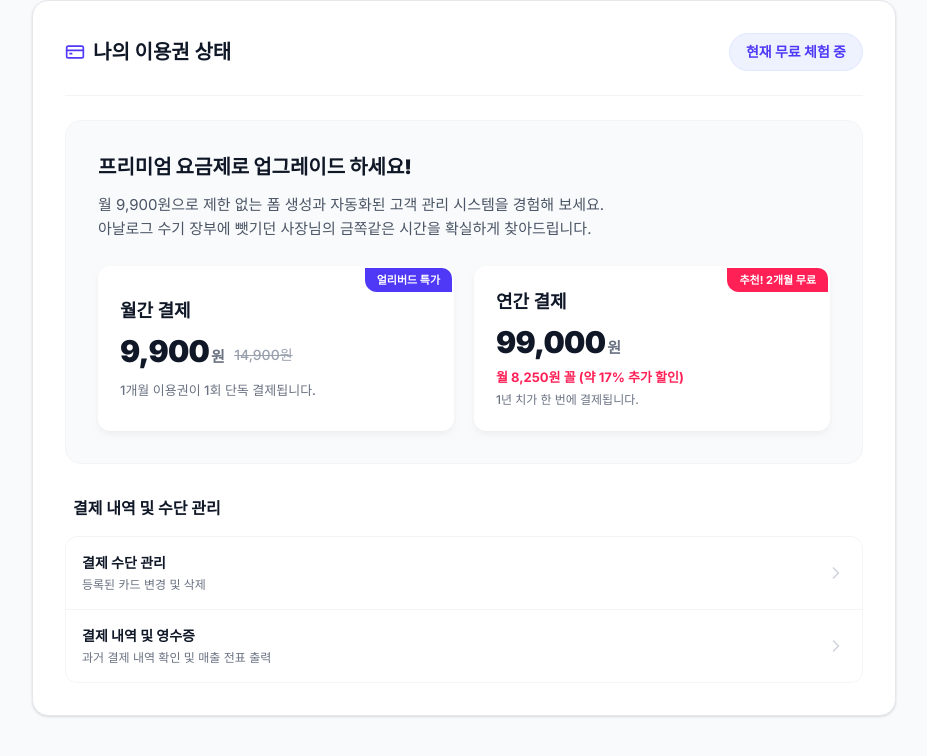
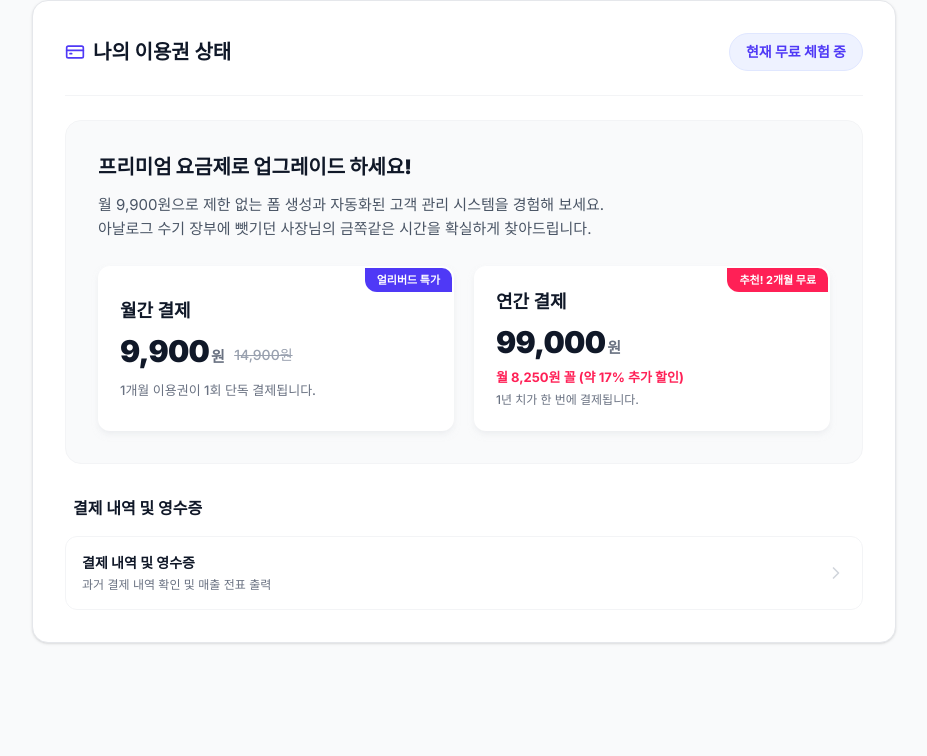
Before and after one commit to hannune-s/ssakdaform, a Next.js app: page /subscription in a window 1280 px wide. Shown: the top 756 px of the page, without its empty margins (176-1103 px from the left). Built offline with nearby package versions, Linux system fonts and the light colour scheme.

Commit message:
style: 구독 및 결제 관리 페이지 하단에서 불필요한 '결제 수단(카드) 관리' 메뉴 제거

```diff
--- a/src/app/subscription/page.tsx
+++ b/src/app/subscription/page.tsx
@@ -57,16 +57,9 @@ export default function SubscriptionPage() {
           </div>
 
           <div>
-            <h3 className="font-bold text-gray-900 mb-3 sm:mb-4 px-1 sm:px-2 text-[14px] sm:text-base">결제 내역 및 수단 관리</h3>
-            <div className="border border-gray-100 rounded-xl divide-y divide-gray-100">
-              <button className="w-full flex items-center justify-between p-3 sm:p-4 hover:bg-gray-50 transition-colors rounded-t-xl group text-left">
-                <div>
-                  <div className="font-bold text-gray-900 text-[13px] sm:text-sm mb-0.5 sm:mb-1">결제 수단 관리</div>
-                  <div className="text-[11px] sm:text-xs text-gray-500">등록된 카드 변경 및 삭제</div>
-                </div>
-                <ChevronRight className="w-4 h-4 sm:w-5 sm:h-5 text-gray-300 group-hover:text-gray-500 transition-colors" />
-              </button>
-              <button className="w-full flex items-center justify-between p-3 sm:p-4 hover:bg-gray-50 transition-colors rounded-b-xl group text-left">
+            <h3 className="font-bold text-gray-900 mb-3 sm:mb-4 px-1 sm:px-2 text-[14px] sm:text-base">결제 내역 및 영수증</h3>
+            <div className="border border-gray-100 rounded-xl">
+              <button className="w-full flex items-center justify-between p-3 sm:p-4 hover:bg-gray-50 transition-colors rounded-xl group text-left">
                 <div>
                   <div className="font-bold text-gray-900 text-[13px] sm:text-sm mb-0.5 sm:mb-1">결제 내역 및 영수증</div>
                   <div className="text-[11px] sm:text-xs text-gray-500">과거 결제 내역 확인 및 매출 전표 출력</div>
```
